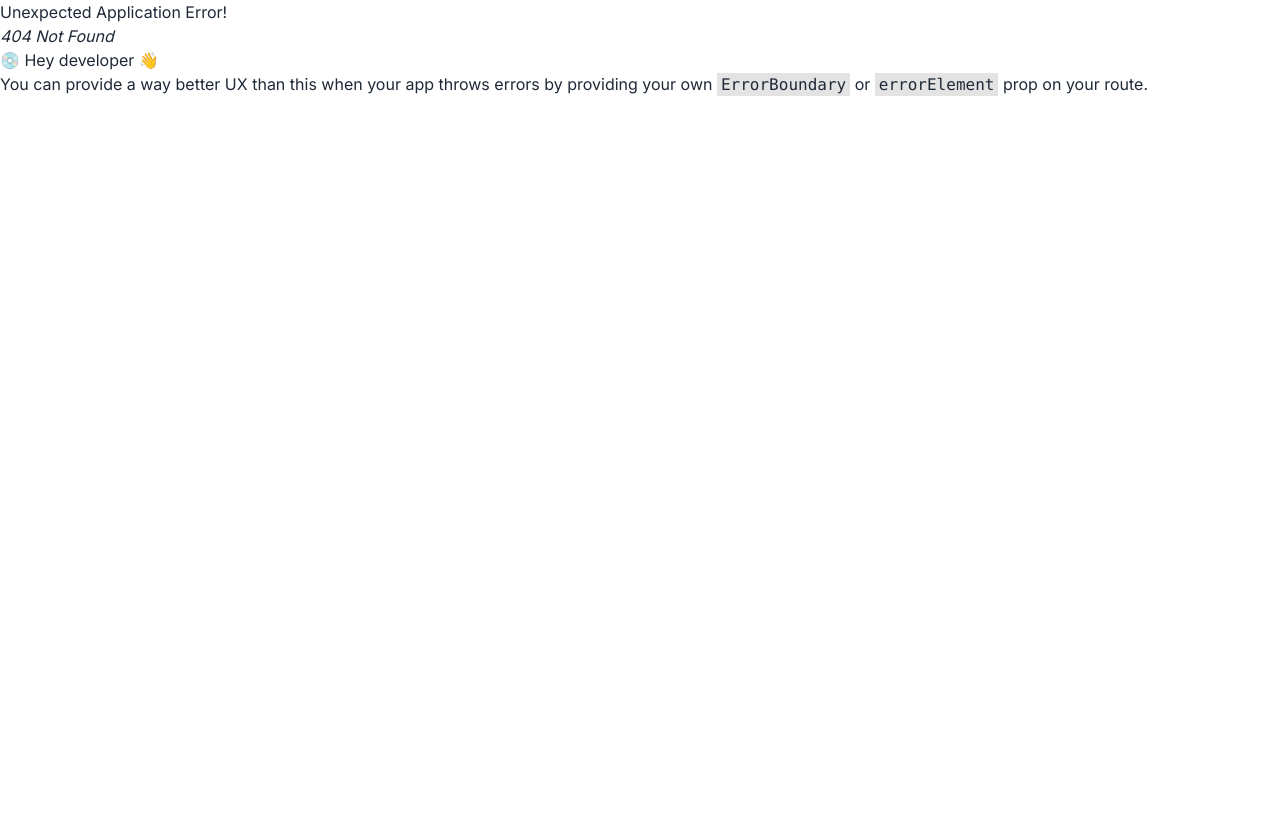
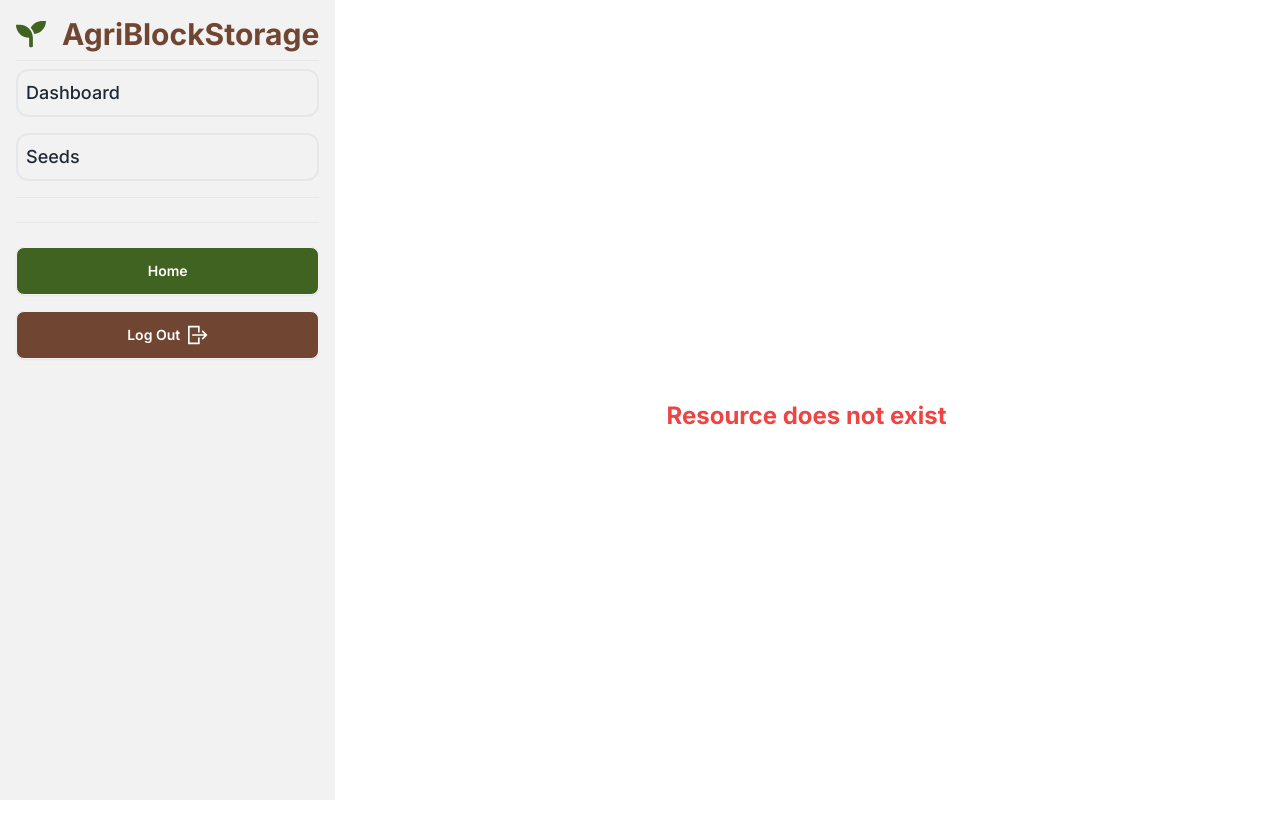
Before and after one commit to ShakeefAhmedRakin/AgriBlockStorage, a React (Vite) app: page /history in a window 1280 px wide. Before the commit this address had no page. Before the commit the page ends 800 px from the top, so only its background shows below. Built offline with nearby package versions, Linux system fonts and the light colour scheme.

Commit message:
Added history functionality.

```diff
--- a/src/Root.jsx
+++ b/src/Root.jsx
@@ -34,6 +34,98 @@ const Root = () => {
       capacity: 2000,
       warehouse: 1,
     },
+    {
+      id: 3,
+      name: "Corn",
+      temperature: 9,
+      moisture: 4,
+      volume: 1600,
+      capacity: 2500,
+      warehouse: 1,
+    },
+  ]);
+
+  const [history, setHistory] = useState([
+    {
+      id: 1708808131243,
+      type: "increase",
+      itemId: 1,
+      amount: 200,
+      timestamp: {
+        date: "Sun Feb 25 2024",
+        time: "02:55:31 GMT+0600 (East Kazakhstan Time)",
+      },
+    },
+    {
+      id: 1708808133024,
+      type: "decrease",
+      itemId: 1,
+      amount: 100,
+      timestamp: {
+        date: "Sun Feb 25 2024",
+        time: "02:55:33 GMT+0600 (East Kazakhstan Time)",
+      },
+    },
+    {
+      id: 1708808134742,
+      type: "increase",
+      itemId: 1,
+      amount: 50,
+      timestamp: {
+        date: "Sun Feb 25 2024",
+        time: "02:55:34 GMT+0600 (East Kazakhstan Time)",
+      },
+    },
+    {
+      id: 1708808136709,
+      type: "decrease",
+      itemId: 1,
+      amount: 20,
+      timestamp: {
+        date: "Sun Feb 25 2024",
+        time: "02:55:36 GMT+0600 (East Kazakhstan Time)",
+      },
+    },
+    {
+      id: 1708808131243,
+      type: "increase",
+      itemId: 2,
+      amount: 300,
+      timestamp: {
+        date: "Sun Feb 25 2024",
+        time: "02:55:31 GMT+0600 (East Kazakhstan Time)",
+      },
+    },
+    {
+      id: 1708808133024,
+      type: "decrease",
+      itemId: 2,
+      amount: 700,
+      timestamp: {
+        date: "Sun Feb 25 2024",
+        time: "02:55:33 GMT+0600 (East Kazakhstan Time)",
+      },
+    },
+    {
+      id: 1708808134742,
+      type: "increase",
+      itemId: 2,
+      amount: 70,
+      timestamp: {
+        date: "Sun Feb 24 2024",
+        time: "02:50:34 GMT+0600 (East Kazakhstan Time)",
+      },
+    },
+    {
+      id: 1708808136709,
+      type: "increase",
+      itemId: 2,
+      amount: 5,
+      timestamp: {
+        date: "Sun Feb 25 2024",
+        time: "02:55:36 GMT+0600 (East Kazakhstan Time)",
+      },
+    },
   ]);
 
   return (
@@ -52,7 +144,7 @@ const Root = () => {
             </label>
             <div className="p-2 md:p-4 md:h-full ml-0 md:ml-[333px]">
               <hr className="mt-[54px] block md:hidden" />
-              <Outlet context={[seedInv, setSeedInv]}></Outlet>
+              <Outlet context={[seedInv, setSeedInv, history, setHistory]} />
             </div>
           </div>
           <div className="drawer-side h-full z-50">
--- /dev/null
+++ b/src/components/History.jsx
@@ -0,0 +1,70 @@
+import { useOutletContext, useParams } from "react-router-dom";
+
+const History = () => {
+  const { id } = useParams();
+  const intId = parseInt(id);
+  const [seedInv, setSeedInv, history, setHistory] = useOutletContext();
+
+  if (!seedInv.some((item) => item.id === intId)) {
+    return (
+      <div className="flex justify-center h-screen items-center text-2xl font-bold text-red-500">{`Resource does not exist`}</div>
+    );
+  }
+
+  const filteredHistory = history.filter((record) => record.itemId === intId);
+  filteredHistory.sort((a, b) => {
+    // Extracting timestamps
+    const timestampA = new Date(`${a.timestamp.date} ${a.timestamp.time}`);
+    const timestampB = new Date(`${b.timestamp.date} ${b.timestamp.time}`);
+
+    // Comparing timestamps
+    return timestampB - timestampA;
+  });
+
+  if (filteredHistory.length <= 0) {
+    return (
+      <div className="flex justify-center h-screen items-center text-2xl font-bold text-red-500">{`No Records`}</div>
+    );
+  }
+
+  return (
+    <>
+      <div className="overflow-x-auto">
+        <table className="table table-xs">
+          <thead>
+            <tr>
+              <th className="text-lg">Resource</th>
+              <th className="text-lg">Date</th>
+              <th className="text-lg">Time</th>
+              <th className="text-lg">Type</th>
+              <th className="text-lg">Amount</th>
+            </tr>
+          </thead>
+          <tbody>
+            {filteredHistory.map((record) => (
+              <tr key={record.id}>
+                <td className="text-lg">
+                  {seedInv.find((item) => item.id === record.itemId)?.name}
+                </td>
+                <td className="text-lg">{record.timestamp.date}</td>
+                <td className="text-lg">{record.timestamp.time}</td>
+                <td
+                  className={`font-medium text-lg ${
+                    record.type === "increase"
+                      ? "text-green-500"
+                      : "text-red-500"
+                  }`}
+                >
+                  {record.type === "increase" ? "Increased" : "Decreased"}
+                </td>
+                <td className="font-bold text-lg">{record.amount} kg</td>
+              </tr>
+            ))}
+          </tbody>
+        </table>
+      </div>
+    </>
+  );
+};
+
+export default History;
--- a/src/components/Seeds.jsx
+++ b/src/components/Seeds.jsx
@@ -1,12 +1,11 @@
-import { useEffect, useState } from "react";
 import { BsMoisture } from "react-icons/bs";
 import { CiTempHigh } from "react-icons/ci";
-import { useOutletContext } from "react-router-dom";
+import { useNavigate, useOutletContext } from "react-router-dom";
 import { toast } from "sonner";
 
 const Seeds = () => {
-  const [seedInv, setSeedInv] = useOutletContext();
-
+  const [seedInv, setSeedInv, history, setHistory] = useOutletContext();
+  const nagivate = useNavigate();
   const increase = (id, amount) => {
     const item = seedInv.find((item) => item.id === id);
 
@@ -15,6 +14,22 @@ const Seeds = () => {
       toast.error("Capacity limit reached");
       return;
     }
+
+    // Create a transaction object
+    const currentDate = new Date();
+    const transaction = {
+      id: currentDate.getTime(),
+      type: "increase",
+      itemId: id,
+      amount: amount,
+      timestamp: {
+        date: currentDate.toDateString(), // Extract date
+        time: currentDate.toTimeString(), // Extract time
+      },
+    };
+
+    // Append transaction to history
+    setHistory([...history, transaction]);
 
     const updatedSeedInv = seedInv.map((item) =>
       item.id === id ? { ...item, volume: updatedVolume } : item
@@ -40,6 +55,22 @@ const Seeds = () => {
       toast.error("Volume cannot be less than zero");
       return;
     }
+
+    // Create a transaction object
+    const currentDate = new Date();
+    const transaction = {
+      id: currentDate.getTime(),
+      type: "decrease",
+      itemId: id,
+      amount: amount,
+      timestamp: {
+        date: currentDate.toDateString(), // Extract date
+        time: currentDate.toTimeString(), // Extract time
+      },
+    };
+
+    // Append transaction to history
+    setHistory([...history, transaction]);
 
     const updatedSeedInv = seedInv.map((item) =>
       item.id === id ? { ...item, volume: updatedVolume } : item
@@ -93,11 +124,11 @@ const Seeds = () => {
                 </h1>
                 <h1 className="my-1 font-medium">
                   Max Capacity:{" "}
-                  <span className="font-bold">{item.capacity}</span>
+                  <span className="font-bold">{item.capacity} kg</span>
                 </h1>
                 <h1 className="my-1 font-medium">
                   Current Capacity:{" "}
-                  <span className="font-bold">{item.volume}</span>
+                  <span className="font-bold">{item.volume} kg</span>
                 </h1>
                 <div className="flex items-center gap-3">
                   <form onSubmit={(e) => onIncreaseSubmit(e, item.id)}>
@@ -124,6 +155,12 @@ const Seeds = () => {
                       Remove
                     </button>
                   </form>
+                  <button
+                    className="btn bg-primary text-white hover:bg-primary border-none"
+                    onClick={() => nagivate(`/history/${item.id}`)}
+                  >
+                    History
+                  </button>
                 </div>
               </div>
               <hr className="mt-2" />
```
Also changed, not shown: src/main.jsx (+9 -0 lines).
